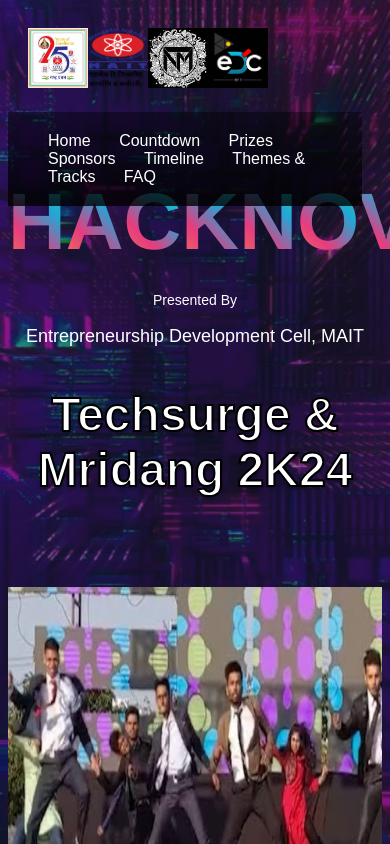
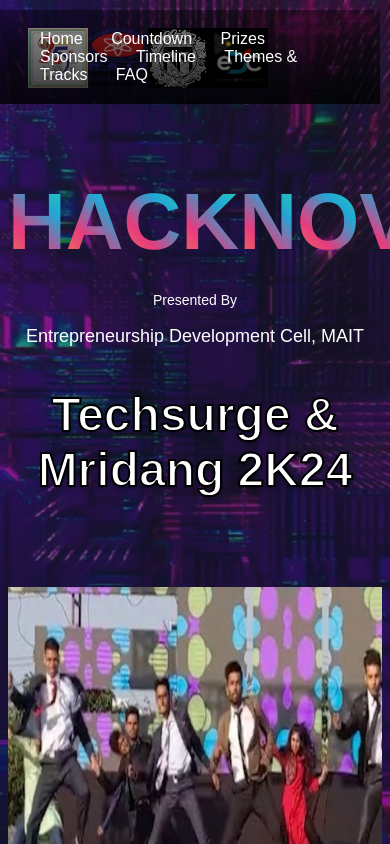
Before and after one commit to Codingpanda252/Hacknovate_Tnm_Website, a React (Create React App) app: page / in a window 390 px wide. Shown: the top 844 px of the page. Built offline with nearby package versions, Linux system fonts and the light colour scheme.

Commit message:
Responsiveness and optimization for mobile devices

```diff
--- a/src/App.css
+++ b/src/App.css
@@ -218,24 +218,29 @@
     font-size: 80px;
   }
 
-  .nav-links {
-    position: absolute;
-    top: 10px; /* Move navbar to the top */
-    right: 10px; /* Move navbar to the right */
-    width: auto; /* Adjust width as needed */
-    background-color: rgba(0, 0, 0, 0.8);
-    padding: 10px 20px; /* Increased padding for better spacing */
+  nav {
+    position: fixed; /* Set navbar position to fixed */
+    top: 10px; /* Adjust top position as needed */
+    right: 10px; /* Adjust right position as needed */
     z-index: 1000; /* Ensure navbar is above other content */
-    display: flex;
-    justify-content: space-between; /* Space items evenly between the big heading and right edge */
   }
 
-  .nav-links.active {
+  .nav-links {
+    list-style: none;
     display: flex;
+    align-items: center;
+    padding: 0;
   }
 
   .nav-link {
-    margin: 10px 0;
+    margin: 0 15px;
+    color: white;
+    text-decoration: none;
+    transition: color 0.3s ease;
+  }
+
+  .nav-link:hover {
+    color: #ffb8c6;
   }
 
   .map-image {
```
